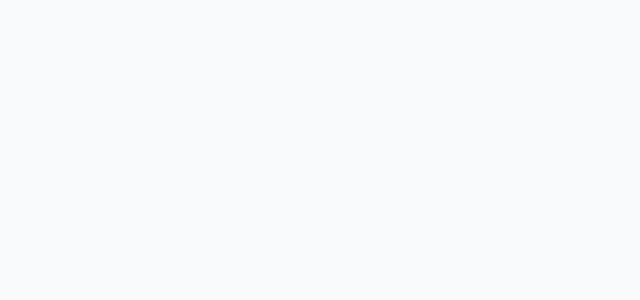
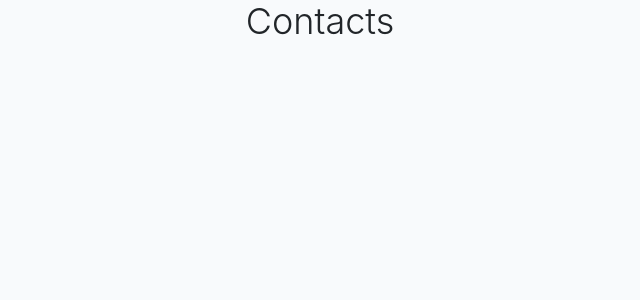
Before and after one commit to lenomosh/salon, a React (Create React App) app: page /contacts in a window 1280 px wide. Shown: the top 300 px of the page, without its empty margins (320-960 px from the left). Built offline with nearby package versions, Linux system fonts and the light colour scheme.

Commit message:
add contacts file

```diff
--- a/src/App.jsx
+++ b/src/App.jsx
@@ -3,6 +3,7 @@ import './App.scss';
 import { Switch, Route } from 'react-router-dom';
 import ServicesPage from './components/ServicesPage/ServicesPage.component';
 import LandingPage from './components/LandingPage/LangingPage.component';
+import ContactsPage from './components/ContactsPage/ContactsPage.component';
 
 function App() {
   return (
@@ -10,6 +11,7 @@ function App() {
         <Switch>
             <Route exact path='/' component={LandingPage}/>
             <Route exact path='/services' component={ServicesPage}/>
+           <Route exact path='/contacts' component={ContactsPage}/>
         </Switch>
     </div>
   );
--- /dev/null
+++ b/src/components/ContactsPage/ContactsPage.component.jsx
@@ -0,0 +1,11 @@
+import React from 'react'
+import "./ContactsPage.styles.scss"
+const ContactsPage = () => {
+    return (
+        <div className="contactspage">
+            <h1>Contacts</h1>
+        </div>
+    )
+}
+
+export default ContactsPage
--- /dev/null
+++ b/src/components/ContactsPage/ContactsPage.styles.scss
@@ -0,0 +1,3 @@
+.contactspage{
+    text-align: center;
+}
```
Also changed, not shown: 1 other file (tests, documents, lock files or other folders).
